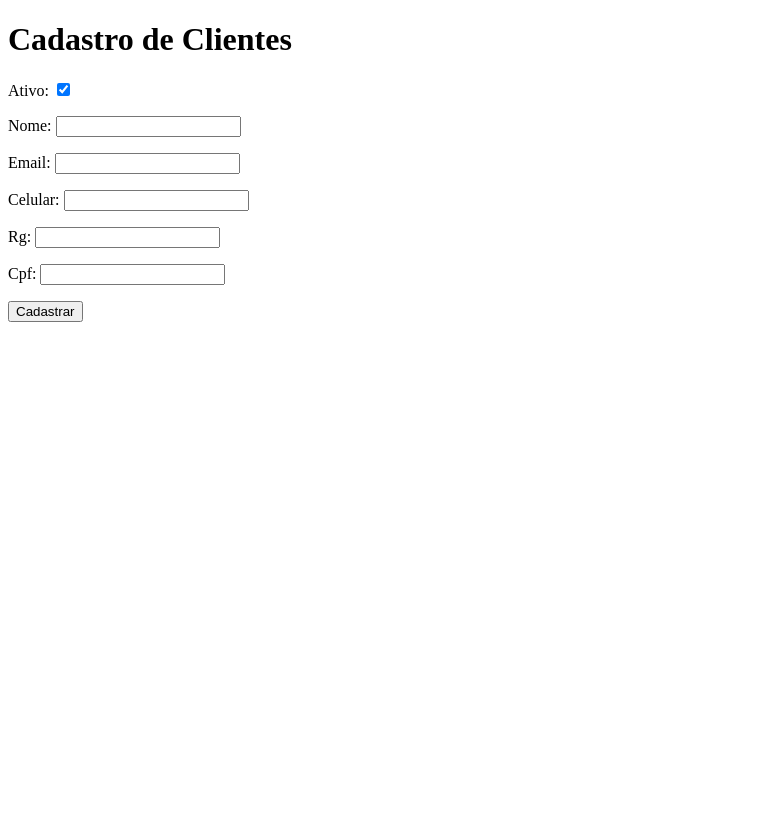
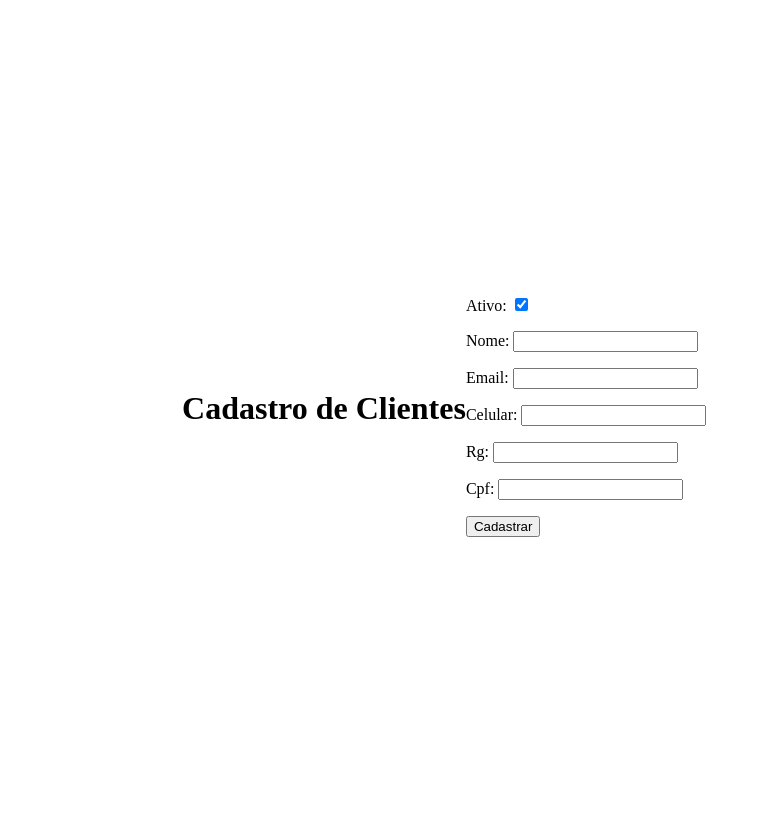
Before and after one commit to JuanDionizio/api.clientes, a Django app: page /cadastrar/ in a window 1280 px wide. Shown: the whole page, without its empty margins (0-761 px from the left). Before the commit the page ends 322 px from the top, so only its background shows below. Run offline with Django 3.2, Linux system fonts and the light colour scheme.

Commit message:
Update cadastrar_cliente.html

```diff
--- a/clientes/templates/clientes/cadastrar_cliente.html
+++ b/clientes/templates/clientes/cadastrar_cliente.html
@@ -2,13 +2,26 @@
 <html>
 <head>
     <title>Cadastro de Clientes</title>
+    <style>
+        .container {
+            display: flex;
+            justify-content: center;
+            align-items: center;
+            height: 100vh;
+        }
+        form {
+            width: 50%; /* Ajuste conforme necessário */
+        }
+    </style>
 </head>
 <body>
+    <div class="container">
         <h1>Cadastro de Clientes</h1>
         <form method="POST">
             {% csrf_token %}
             {{ form.as_p }}
             <button type="submit">Cadastrar</button>
         </form>
+    </div>
 </body>
 </html>
```
Lines whose indentation alone changed are shown as unchanged.
